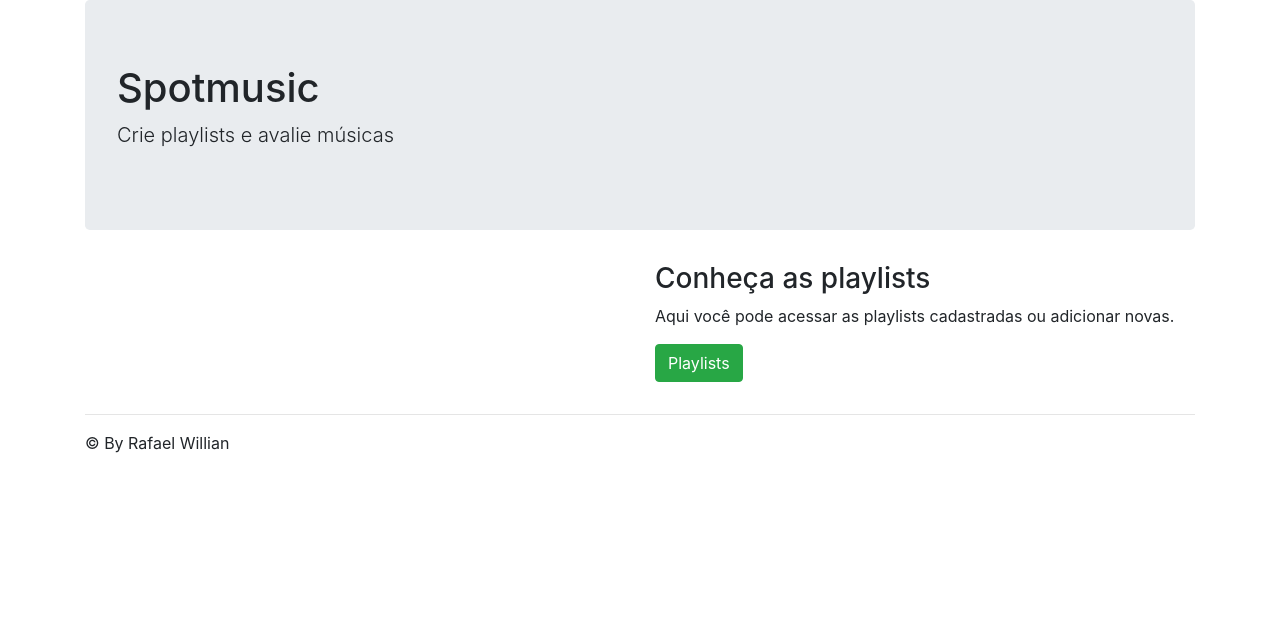
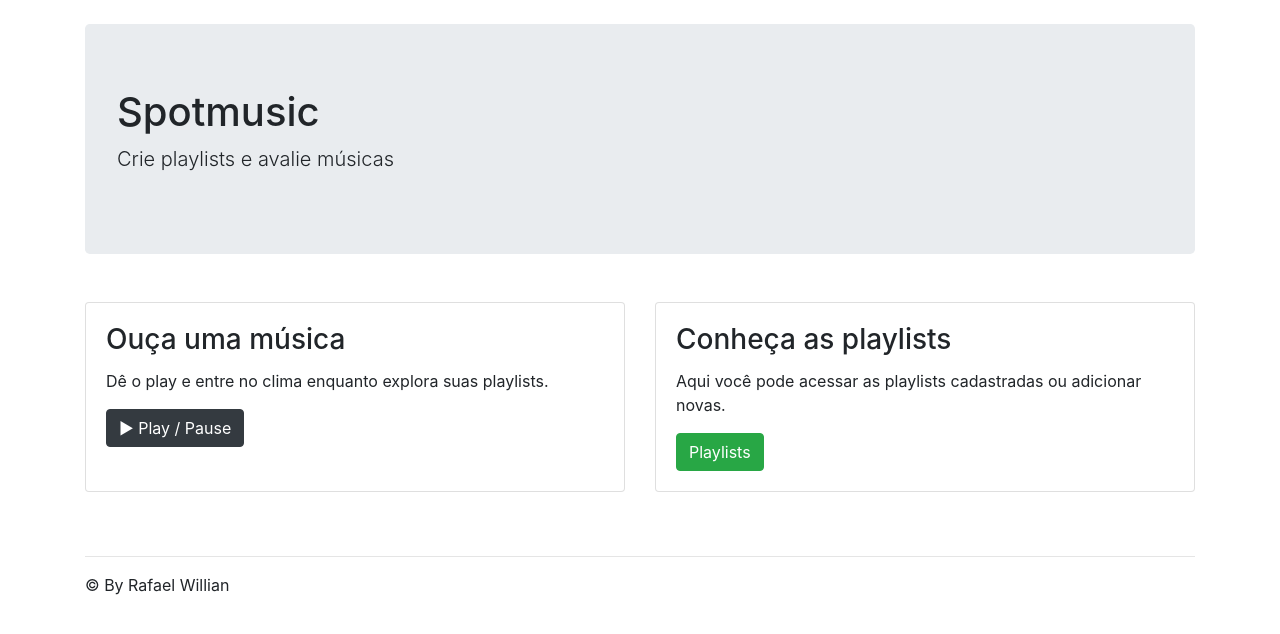
Before and after one commit to RafaelWillian91/Project-Spring-SpotMusic, a Spring Boot app: page / in a window 1280 px wide. Shown: the top 634 px of the page. Run offline with Spring Boot 4, Linux system fonts and the light colour scheme.

Commit message:
fix: validate music score and improve home player

```diff
--- a/Spot-Music/src/main/java/com/github/RafaWillian91/SpotMusic/model/Music.java
+++ b/Spot-Music/src/main/java/com/github/RafaWillian91/SpotMusic/model/Music.java
@@ -21,7 +21,7 @@ public class Music {
     @Size(min = 2, max = 60)
     @Column(nullable = false, length = 50)
     private String band;
-    @Range(min = 0, max = 10)
+    @Range(min = 0, max = 10, message = "A nota deve estar entre 0 e 10")
     @Column(nullable = false)
     private int score;
     @ManyToOne
--- a/Spot-Music/src/main/resources/templates/home.html
+++ b/Spot-Music/src/main/resources/templates/home.html
@@ -1,43 +1,108 @@
 <!DOCTYPE html>
-<html>
+<html lang="pt-br">
 
 <head>
-    <meta charset="utf-8"/>
-    <meta name="viewport" content="width=device-width, user-scalable=no"/>
+    <meta charset="UTF-8">
+    <meta name="viewport" content="width=device-width, initial-scale=1">
 
-    <link href="https://cdn.jsdelivr.net/npm/bootstrap@4.1.3/dist/css/bootstrap.min.css" rel="stylesheet">
-    <link href="/css/style.css" rel="stylesheet"/>
+    <title>Spotmusic</title>
 
+    <link
+            href="https://cdn.jsdelivr.net/npm/bootstrap@4.1.3/dist/css/bootstrap.min.css"
+            rel="stylesheet">
+
+    <link href="/css/style.css" rel="stylesheet">
+
+    <script>
+    function toggleMusica() {
+        const musica = document.getElementById('musicaInicio');
+
+        if (musica.paused) {
+            musica.play();
+        } else {
+            musica.pause();
+        }
+    }
+    </script>
 </head>
 
 <body>
+
 <div class="container">
-    <div class="jumbotron">
+
+    <div class="jumbotron mt-4 bg-blue">
         <h1>Spotmusic</h1>
+
         <p class="lead">
             Crie playlists e avalie músicas
         </p>
     </div>
 
-    <div class="row">
-        <div class="col-md-6">
+    <div class="row my-5">
+
+        <div class="col-md-6 mb-3">
+            <div class="card h-100">
+                <div class="card-body">
+
+                    <h3 class="card-title">
+                        Ouça uma música
+                    </h3>
+
+                    <p class="card-text">
+                        Dê o play e entre no clima enquanto explora suas playlists.
+                    </p>
+
+                    <audio id="musicaInicio">
+                        <source src="/audio/just-pretend.mp3"
+                                type="audio/mpeg">
+                    </audio>
+
+                    <button
+                            class="btn btn-dark"
+                            type="button"
+                            onclick="toggleMusica()">
+
+                        ▶ Play / Pause
+                    </button>
+
+                </div>
+            </div>
         </div>
-        <div class="col-md-6">
-            <h3>Conheça as playlists</h3>
-            <p>
-                Aqui você pode acessar as playlists cadastradas ou adicionar novas.
-            </p>
-            <p>
-                <a class="btn btn-success"
-                   href="/playlists/list">Playlists</a>
-            </p>
+
+        <div class="col-md-6 mb-3">
+            <div class="card h-100">
+                <div class="card-body">
+
+                    <h3 class="card-title">
+                        Conheça as playlists
+                    </h3>
+
+                    <p class="card-text">
+                        Aqui você pode acessar as playlists cadastradas
+                        ou adicionar novas.
+                    </p>
+
+                    <a
+                            class="btn btn-success"
+                            href="/playlists/list">
+
+                        Playlists
+                    </a>
+
+                </div>
+            </div>
         </div>
+
     </div>
 
-    <hr/>
-    <footer class="footer">
+    <hr>
+
+    <footer class="footer mb-4">
         <p>© By Rafael Willian</p>
     </footer>
+
 </div>
+
 </body>
+
 </html>
--- a/Spot-Music/src/main/resources/templates/music/add.html
+++ b/Spot-Music/src/main/resources/templates/music/add.html
@@ -14,7 +14,7 @@
 
 <div class="container">
   <div class="jumbotron">
-    <h1>Spotmusic</h1>
+    <h1><a th:href="@{/home}" class="custom-link home">Spotmusic</a></h1>
   </div>
 
   <h4>
@@ -41,7 +41,7 @@
       </div>
 
       <div class="form-group col-md-4">
-        <label for="nota">Nota:</label>
+        <label for="nota">Nota de 0 a 10:</label>
         <input class="form-control" id="nota"
                type="number" th:field="*{score}"/>
         <div th:if="${#fields.hasErrors('score')}"  th:class="${#fields.hasErrors('score')} ? 'alert alert-danger' : ''"
--- a/Spot-Music/src/main/resources/templates/music/list.html
+++ b/Spot-Music/src/main/resources/templates/music/list.html
@@ -14,7 +14,7 @@
 
 <div class="container">
     <div class="jumbotron">
-        <h1>Spotmusic</h1>
+        <h1><a th:href="@{/home}" class="custom-link home">Spotmusic</a></h1>
     </div>
 
     <div>
```
Also changed, not shown: Spot-Music/src/main/java/com/github/RafaWillian91/SpotMusic/controller/MusicController.java (+5 -2 lines).
